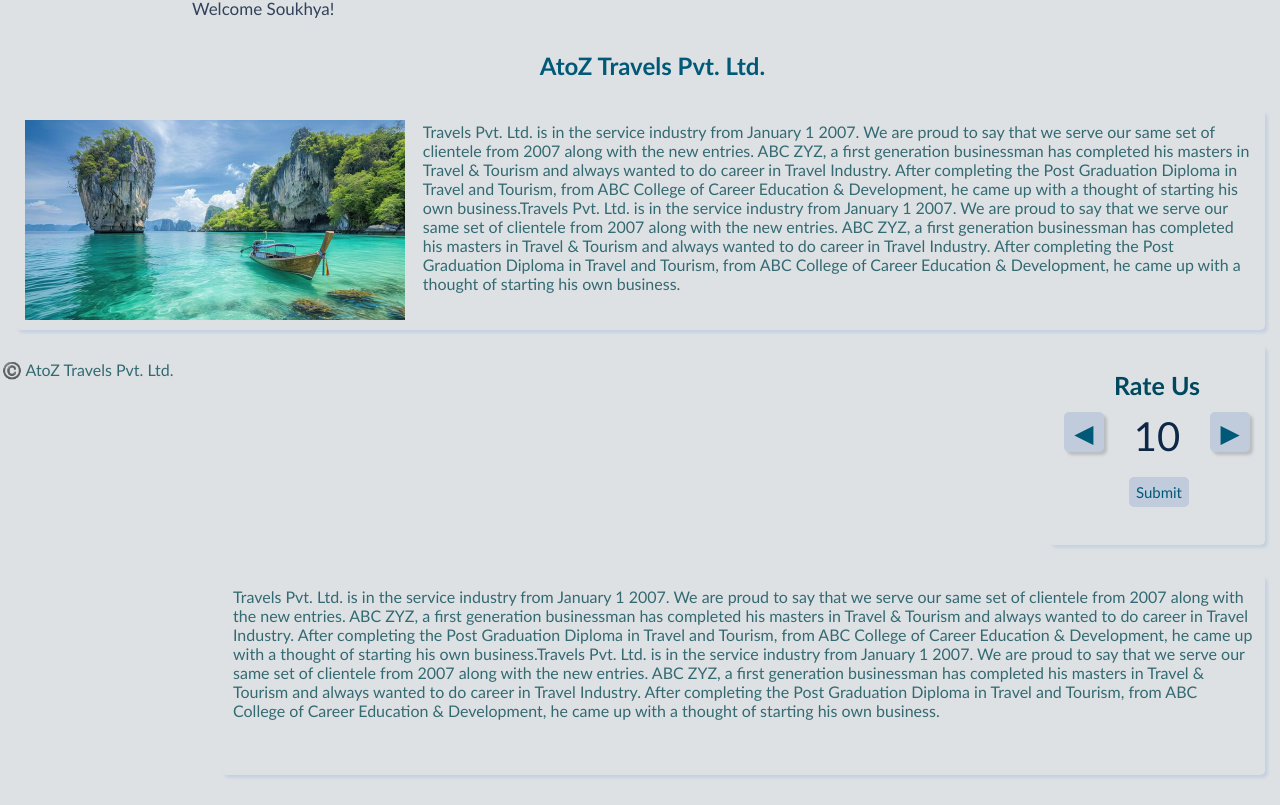
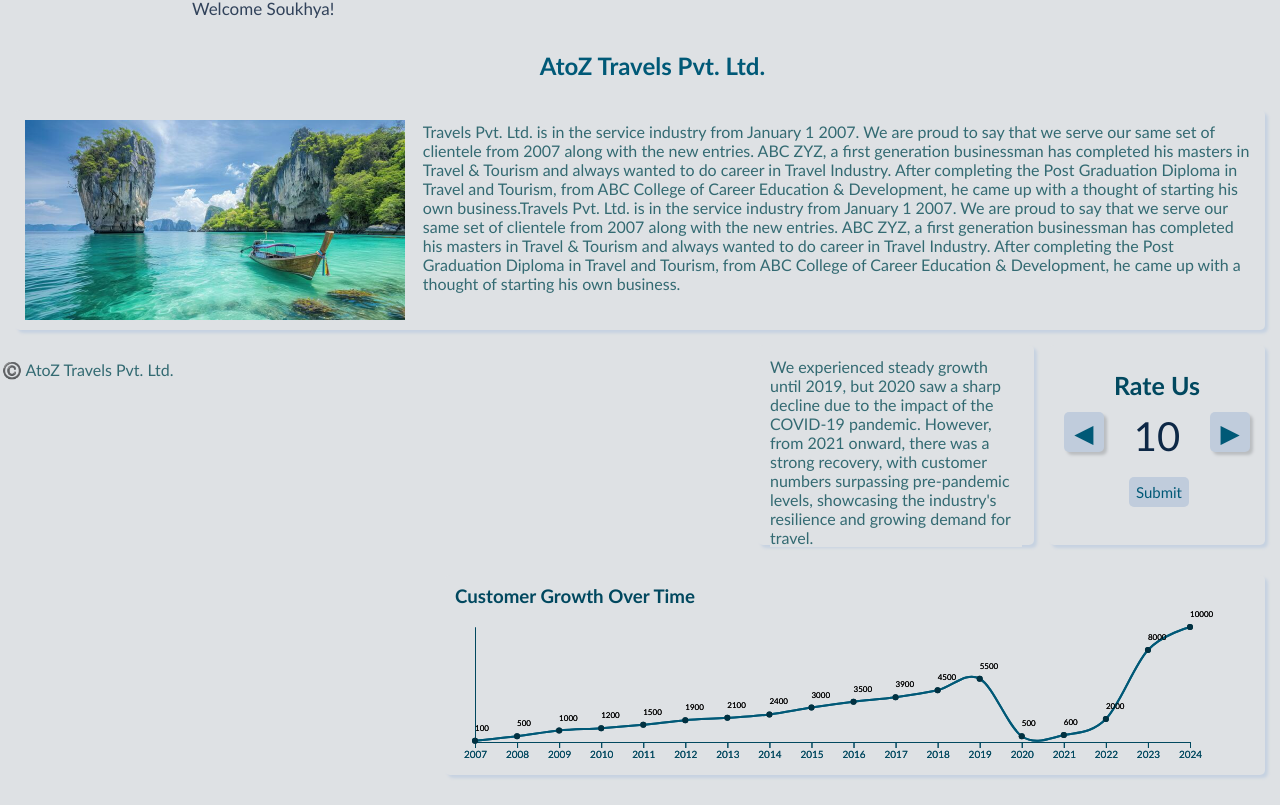
Before and after one commit to soukhyakhot/react-app, a React (Vite) app: page /aboutus in a window 1280 px wide. Shown: the part 237-1042 px from the top of the page. Built offline with nearby package versions, Linux system fonts and the light colour scheme.

Commit message:
linechart

```diff
--- a/package.json
+++ b/package.json
@@ -13,6 +13,7 @@
   },
   "dependencies": {
     "chart.js": "^4.4.7",
+    "d3": "^7.9.0",
     "react": "^18.3.1",
     "react-chartjs-2": "^5.3.0",
     "react-dom": "^18.3.1",
--- a/src/aboutUs/Para.jsx
+++ b/src/aboutUs/Para.jsx
@@ -1,14 +1,107 @@
-import styles from "./Para.module.css"
+import styles from "./Para.module.css";
+import React, {useState, useRef, useEffect} from "react";
+import * as d3 from 'd3';
 
 function Para(){
+    const [noOfCustomers] = useState([
+        100, 500, 1000, 1200, 1500, 1900, 2100, 2400, 3000, 3500, 3900, 4500, 5500,
+        500, 600, 2000, 8000, 10000,
+      ]);
+
+      const [showPercentageChange, setShowPercentageChange] = useState(false);
+      const svgRef = useRef();
+
+      useEffect(() => {
+        const w = 715;
+        const h = 115;
+        const margin = { top: 20, right: 30, bottom: 30, left: 20 };
+
+        const svg = d3
+          .select(svgRef.current)
+          .attr("width", w + margin.left + margin.right)
+          .attr("height", h + margin.top + margin.bottom)
+          .style("background", "rgb(222, 225, 228)")
+          .append("g")
+          .attr("transform", `translate(${margin.left}, ${margin.top})`);
 
 
+        const xScale = d3
+          .scaleLinear()
+          .domain([0, noOfCustomers.length - 1])
+          .range([0, w]);
+
+        const yScale = d3
+          .scaleLinear()
+          .domain([0, d3.max(noOfCustomers)])
+          .range([h, 0]);
+
+        const generateScaledLine = d3
+          .line()
+          .x((d, i) => xScale(i))
+          .y((d) => yScale(d))
+          .curve(d3.curveCardinal);
+
+        svg
+          .selectAll(".line")
+          .data([noOfCustomers])
+          .join("path")
+          .attr("class", "line")
+          .attr("d", generateScaledLine)
+          .attr("fill", "none")
+          .attr("stroke", "rgb(0, 89, 119)") // Green line
+          .attr("stroke-width", 2.);
+
+        const xAxis = d3
+          .axisBottom(xScale)
+          .ticks(noOfCustomers.length)
+          .tickFormat((d, i) => 2007 + i);
+
+        svg
+          .append("g")
+          .attr("transform", `translate(0, ${h})`)
+          .call(xAxis)
+
+
+        const yAxis = d3.axisLeft(yScale).tickSize(0).tickFormat('');
+
+        svg
+          .append("g")
+          .call(yAxis)
+
+
+        svg
+          .selectAll(".data-label")
+          .data(noOfCustomers)
+          .join("text")
+          .attr("class", "data-label")
+          .attr("x", (d, i) => xScale(i))
+          .attr("y", (d) => yScale(d) - 10)
+          .attr("font-size", "8px")
+          .attr("fill", "#000")
+          .text((d) => d);
+
+        svg
+          .selectAll(".circle")
+          .data(noOfCustomers)
+          .join("circle")
+          .attr("cx", (d, i) => xScale(i))
+          .attr("cy", (d) => yScale(d))
+          .attr("r", 3)
+          .attr("fill", "rgb(1, 49, 65)") // Orange points
+
+
+      }, [noOfCustomers]);
 
     return(
-
-        <div className={styles.card}>
-            <p>Travels Pvt. Ltd. is in the service industry from January 1 2007. We are proud to say that we serve our same set of clientele from 2007 along with the new entries. ABC ZYZ, a first generation businessman has completed his masters in Travel & Tourism and always wanted to do career in Travel Industry. After completing the Post Graduation Diploma in Travel and Tourism, from ABC College of Career Education & Development, he came up with a thought of starting his own business.Travels Pvt. Ltd. is in the service industry from January 1 2007. We are proud to say that we serve our same set of clientele from 2007 along with the new entries. ABC ZYZ, a first generation businessman has completed his masters in Travel & Tourism and always wanted to do career in Travel Industry. After completing the Post Graduation Diploma in Travel and Tourism, from ABC College of Career Education & Development, he came up with a thought of starting his own business.</p>
+    <>
+        <div className={styles.card1}>
+            <p>We experienced steady growth until 2019, but 2020 saw a sharp decline due to the impact of the COVID-19 pandemic. However, from 2021 onward, there was a strong recovery, with customer numbers surpassing pre-pandemic levels, showcasing the industry's resilience and growing demand for travel.</p>
         </div>
+        <div className={styles.card2}>
+            <h3>Customer Growth Over Time</h3>
+            <svg ref = {svgRef}></svg>
+        </div>
+        </>
     )
 }
 
--- a/src/aboutUs/Para.module.css
+++ b/src/aboutUs/Para.module.css
@@ -1,24 +1,57 @@
 
-.card{
+.card1{
     border: 1px solid hs1(0, 0%, 80%);
     border-radius: 5px;
     box-shadow:  3px 3px 3px rgb(198, 210, 225);
     padding: 10px;
     margin-right: 15px;
-    max-width: 80%;
+    max-width: 20%;
     height: 180px;
     display: inline-block;
+    text-align: left;
     /* text-align: left; */
     /* display: flex; */
     /* gap: 16px; */
-    align-items: center;
-    justify-content: center;
+    /* align-items: center; */
+    /* justify-content: center; */
     align-self: right;
     float: right;
 
 }
 
+.card2{
+    border: 1px solid hs1(0, 0%, 80%);
+    border-radius: 5px;
+    box-shadow:  3px 3px 3px rgb(198, 210, 225);
+    padding-top: 0;
+    padding: 10px;
+    margin-top:0px;
+    margin-right: 15px;
+    width:800px;
+    height: 180px;
+    display: inline-block;
+    text-align: left;
+    color: rgb(1, 72, 95);
+
+    /* text-align: left; */
+    /* display: flex; */
+    /* gap: 16px; */
+    /* align-items: center; */
+    /* justify-content: center; */
+    align-self: right;
+    float: right;
+
+}
+
+
+
 p{
     margin: 2px;
     color: rgb(51, 106, 114);
 }
+
+/* svg {
+    display: flex;
+    margin-top: 10px;
+    float: right;
+} */
--- a/src/contactUs/ContactUs.jsx
+++ b/src/contactUs/ContactUs.jsx
@@ -1,8 +1,10 @@
+import Details from './Details.jsx'
+
 
 function ContactUs(){
 
     return(
-        <div></div>
+        <Details />
     );
 }
 
--- /dev/null
+++ b/src/contactUs/Details.jsx
@@ -0,0 +1,27 @@
+
+
+function Details(){
+
+    return(
+    <>
+        <div>
+        <h2>🏙️ Address</h2>
+        <p>A/10, ABC XYZ, Near ABC Park, Tilak Road, Pune, Maharashtra, India,</p>
+        </div>
+
+        <div>
+        <h2>📧 Email</h2>
+        <p>enquiry@atoztravels.com</p>
+        <p>atoztravels@gmail.com</p>
+        </div>
+
+        <div>
+        <h2>📞 Phone</h2>
+        <p>+91 1112223334</p>
+        <p>+91 2223334445</p>
+        </div>
+    </>
+    )
+}
+
+export default Details
```
Also changed, not shown: 1 other file (tests, documents, lock files or other folders).
